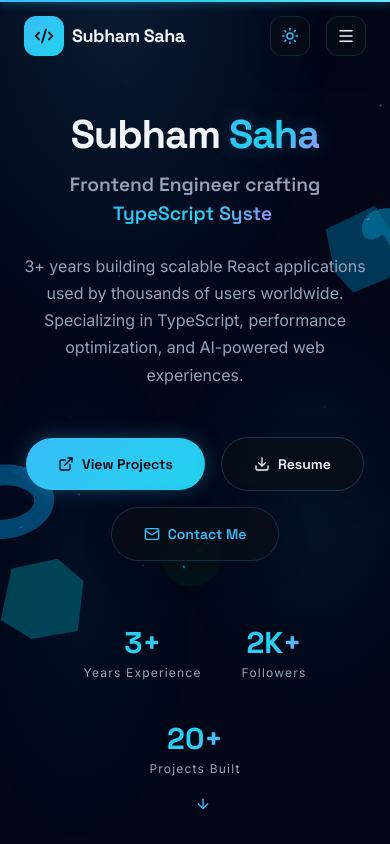
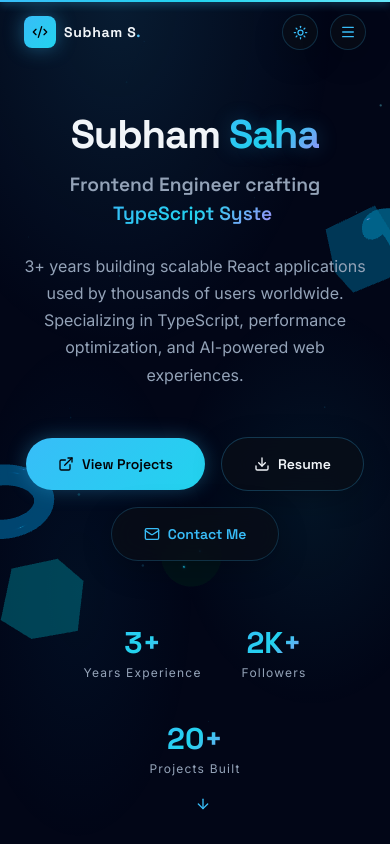
Before and after one commit to saha007subham/subham_portfolio, a React (Vite) app: page / in a window 390 px wide. Shown: the top 844 px of the page. Built offline with nearby package versions, Linux system fonts and the light colour scheme.

Commit message:
fixed navbar

```diff
--- a/src/components/Navbar.jsx
+++ b/src/components/Navbar.jsx
@@ -20,7 +20,7 @@ function Tooltip({ text, children, isDark }) {
             animate={{ opacity: 1, y: 0, scale: 1 }}
             exit={{ opacity: 0, y: 8, scale: 0.95 }}
             transition={{ duration: 0.2 }}
-            className="absolute bottom-full left-1/2 -translate-x-1/2 mb-3 px-3 py-2 rounded-lg whitespace-nowrap text-xs font-medium pointer-events-none z-50 font-space"
+            className="absolute bottom-full left-1/2 -translate-x-1/2 mb-3 px-3 py-2 rounded-lg whitespace-nowrap text-xs font-medium pointer-events-none z-50"
             style={{
               background: isDark
                 ? "rgba(15,23,42,0.95)"
@@ -53,191 +53,193 @@ const links = [
 export default function Navbar({ isDark, toggleTheme }) {
   const [scrolled, setScrolled] = useState(false);
   const [mobileOpen, setMobileOpen] = useState(false);
-  const [activeSection, setActiveSection] = useState("");
 
   useEffect(() => {
-    const onScroll = () => {
-      setScrolled(window.scrollY > 40);
-
-      // Track active section for highlight
-      const scrollPos = window.scrollY + 200;
-      for (const link of links) {
-        const el = document.querySelector(link.href);
-        if (el) {
-          const top = el.offsetTop;
-          const height = el.offsetHeight;
-          if (scrollPos >= top && scrollPos < top + height) {
-            setActiveSection(link.href);
-            break;
-          }
-        }
-      }
-    };
+    const onScroll = () => setScrolled(window.scrollY > 40);
 
     window.addEventListener("scroll", onScroll);
+
     return () => window.removeEventListener("scroll", onScroll);
   }, []);
 
   const scrollTo = (href) => {
     setMobileOpen(false);
+
     const el = document.querySelector(href);
+
     if (el) {
       el.scrollIntoView({ behavior: "smooth" });
     }
   };
 
   return (
-    <header
-      className={`fixed top-0 left-0 right-0 z-50 transition-all duration-500 ${
-        scrolled
-          ? "py-3 md:py-4 glass-card border-b border-opacity-50"
-          : "py-4 md:py-6 bg-transparent border-transparent"
-      }`}
-      style={{
-        borderBottomColor: scrolled ? "var(--color-border)" : "transparent",
-      }}
-    >
-      <div className="max-w-6xl mx-auto px-6 flex items-center justify-between">
-        {/* Brand/Logo */}
+    <>
+      <motion.nav
+        initial={{ y: -80, opacity: 0 }}
+        animate={{ y: 0, opacity: 1 }}
+        transition={{ duration: 0.8, ease: [0.23, 1, 0.32, 1] }}
+        className="fixed top-0 left-0 right-0 z-[100] flex items-center justify-between px-6 md:px-10 h-16"
+        style={{
+          background: scrolled ? "rgba(2,4,8,0.85)" : "transparent",
+          backdropFilter: scrolled ? "blur(20px)" : "none",
+          borderBottom: scrolled ? "1px solid rgba(255,255,255,0.06)" : "none",
+          transition:
+            "background 0.4s ease, backdrop-filter 0.4s ease, border-color 0.4s ease",
+        }}
+      >
         <button
           onClick={() => scrollTo("#hero")}
-          className="flex items-center gap-2 group cursor-pointer"
+          className="flex items-center gap-2 group"
+          data-cursor-hover
         >
-          <motion.div
-            whileHover={{ rotate: 360 }}
-            transition={{ duration: 0.8, ease: "easeInOut" }}
-            className="w-10 h-10 rounded-xl flex items-center justify-center"
+          <div
+            className="w-8 h-8 rounded-lg flex items-center justify-center"
             style={{
               background: "linear-gradient(135deg, #38bdf8, #22d3ee)",
-              boxShadow: scrolled
-                ? "0 0 15px rgba(56,189,248,0.2)"
-                : "none",
+              boxShadow: "0 0 20px rgba(56,189,248,0.4)",
             }}
           >
-            <Code2 size={20} className="text-black" />
-          </motion.div>
-          <span className="font-space font-bold text-lg tracking-tight hover:gradient-text transition-all duration-300">
-            Subham Saha
+            <Code2 size={16} className="text-black" />
+          </div>
+
+          <span
+            className="font-space font-bold text-sm tracking-wider"
+            style={{ color: "var(--color-text)" }}
+          >
+            Subham S<span className="gradient-text">.</span>
           </span>
         </button>
 
-        {/* Desktop Menu */}
-        <nav className="hidden md:flex items-center gap-8">
-          {links.map((link) => (
-            <button
+        <div className="hidden md:flex items-center gap-8">
+          {links.map((link, i) => (
+            <motion.button
               key={link.label}
               onClick={() => scrollTo(link.href)}
-              className="relative py-2 text-sm font-space font-semibold transition-colors duration-300 hover:text-[var(--color-primary)]"
+              initial={{ opacity: 0, y: -10 }}
+              animate={{ opacity: 1, y: 0 }}
+              transition={{ delay: 0.1 + i * 0.07 }}
+              className="text-sm font-medium transition-colors duration-200 section-label"
               style={{
-                color:
-                  activeSection === link.href
-                    ? "var(--color-primary)"
-                    : "var(--color-text)",
+                color: "var(--color-muted)",
+                letterSpacing: "0.05em",
+                fontSize: "0.8rem",
               }}
+              onMouseEnter={(e) =>
+                (e.currentTarget.style.color = "var(--color-primary)")
+              }
+              onMouseLeave={(e) =>
+                (e.currentTarget.style.color = "var(--color-muted)")
+              }
+              data-cursor-hover
             >
               {link.label}
-              {activeSection === link.href && (
-                <motion.span
-                  layoutId="activeUnderline"
-                  className="absolute bottom-0 left-0 right-0 h-[2px] rounded-full"
-                  style={{
-                    background:
-                      "linear-gradient(90deg, #38bdf8, #22d3ee)",
-                  }}
-                  transition={{ type: "spring", stiffness: 380, damping: 30 }}
-                />
-              )}
-            </button>
+            </motion.button>
           ))}
-        </nav>
+        </div>
 
-        {/* Action Controls */}
-        <div className="flex items-center gap-4">
-          <Tooltip text={isDark ? "Activate Light Mode" : "Activate Dark Mode"} isDark={isDark}>
+        <div className="flex items-center gap-3">
+          <Tooltip
+            text="Dark theme recommended for the best experience."
+            isDark={isDark}
+          >
             <motion.button
               onClick={toggleTheme}
-              whileHover={{ scale: 1.05 }}
-              whileTap={{ scale: 0.95 }}
-              className="p-2.5 rounded-xl glass-card flex items-center justify-center cursor-pointer border border-opacity-50 text-[var(--color-primary)]"
-              style={{ borderColor: "var(--color-border)" }}
+              whileHover={{ scale: 1.1 }}
+              whileTap={{ scale: 0.9 }}
+              className="w-9 h-9 rounded-full flex items-center justify-center glass-card"
+              data-cursor-hover
             >
-              <AnimatePresence mode="wait">
-                {isDark ? (
-                  <motion.div
-                    key="sun"
-                    initial={{ rotate: -90, opacity: 0 }}
-                    animate={{ rotate: 0, opacity: 1 }}
-                    exit={{ rotate: 90, opacity: 0 }}
-                    transition={{ duration: 0.2 }}
-                  >
-                    <Sun size={18} />
-                  </motion.div>
-                ) : (
-                  <motion.div
-                    key="moon"
-                    initial={{ rotate: 90, opacity: 0 }}
-                    animate={{ rotate: 0, opacity: 1 }}
-                    exit={{ rotate: -90, opacity: 0 }}
-                    transition={{ duration: 0.2 }}
-                  >
-                    <Moon size={18} />
-                  </motion.div>
-                )}
-              </AnimatePresence>
+              {isDark ? (
+                <Sun size={15} style={{ color: "var(--color-primary)" }} />
+              ) : (
+                <Moon size={15} style={{ color: "var(--color-primary)" }} />
+              )}
             </motion.button>
           </Tooltip>
 
-          {/* Mobile Hamburguer Toggle */}
-          <motion.button
+          <motion.a
+            href="#contact"
+            onClick={(e) => {
+              e.preventDefault();
+              scrollTo("#contact");
+            }}
+            whileHover={{ scale: 1.04 }}
+            whileTap={{ scale: 0.96 }}
+            className="hidden md:flex items-center gap-2 px-4 py-2 rounded-full text-xs font-semibold font-mono-custom tracking-wider magnetic-btn"
+            style={{
+              background: "linear-gradient(135deg, #38bdf8, #22d3ee)",
+              color: "#020408",
+              boxShadow: "0 0 20px rgba(56,189,248,0.3)",
+            }}
+            data-cursor-hover
+          >
+            Hire Me
+          </motion.a>
+
+          <button
             onClick={() => setMobileOpen(!mobileOpen)}
-            whileHover={{ scale: 1.05 }}
-            whileTap={{ scale: 0.95 }}
-            className="md:hidden p-2.5 rounded-xl glass-card flex items-center justify-center border border-opacity-50 text-[var(--color-text)]"
-            style={{ borderColor: "var(--color-border)" }}
+            className="md:hidden w-9 h-9 flex items-center justify-center rounded-full glass-card"
+            data-cursor-hover
           >
-            {mobileOpen ? <X size={18} /> : <Menu size={18} />}
-          </motion.button>
+            {mobileOpen ? (
+              <X size={16} style={{ color: "var(--color-primary)" }} />
+            ) : (
+              <Menu size={16} style={{ color: "var(--color-primary)" }} />
+            )}
+          </button>
         </div>
-      </div>
+      </motion.nav>
 
-      {/* Mobile Menu Panel */}
       <AnimatePresence>
         {mobileOpen && (
           <motion.div
-            initial={{ opacity: 0, height: 0 }}
-            animate={{ opacity: 1, height: "auto" }}
-            exit={{ opacity: 0, height: 0 }}
+            initial={{ opacity: 0, y: -20 }}
+            animate={{ opacity: 1, y: 0 }}
+            exit={{ opacity: 0, y: -20 }}
             transition={{ duration: 0.3 }}
-            className="md:hidden overflow-hidden glass-card mt-4 mx-6 rounded-2xl border border-opacity-50"
-            style={{ borderColor: "var(--color-border)" }}
+            className="fixed inset-0 z-[99] flex flex-col pt-20 px-6"
+            style={{
+              background: "rgba(2,4,8,0.97)",
+              backdropFilter: "blur(20px)",
+            }}
           >
-            <div className="px-6 py-8 flex flex-col gap-5">
-              {links.map((link) => (
-                <button
-                  key={link.label}
-                  onClick={() => scrollTo(link.href)}
-                  className="w-full text-left py-3 px-4 rounded-xl font-space font-semibold transition-all duration-300 flex items-center justify-between"
-                  style={{
-                    background:
-                      activeSection === link.href
-                        ? "rgba(56, 189, 248, 0.1)"
-                        : "transparent",
-                    color:
-                      activeSection === link.href
-                        ? "var(--color-primary)"
-                        : "var(--color-text)",
-                  }}
-                >
-                  {link.label}
-                  {activeSection === link.href && (
-                    <div className="w-1.5 h-1.5 rounded-full animate-glow-pulse" style={{ background: "#38bdf8" }} />
-                  )}
-                </button>
-              ))}
-            </div>
+            {links.map((link, i) => (
+              <motion.button
+                key={link.label}
+                initial={{ opacity: 0, x: -20 }}
+                animate={{ opacity: 1, x: 0 }}
+                transition={{ delay: i * 0.07 }}
+                onClick={() => scrollTo(link.href)}
+                className="py-5 text-left text-2xl font-space font-semibold border-b"
+                style={{
+                  borderColor: "var(--color-border)",
+                  color: "var(--color-text)",
+                }}
+              >
+                {link.label}
+              </motion.button>
+            ))}
+
+            <motion.a
+              href="#contact"
+              onClick={(e) => {
+                e.preventDefault();
+                scrollTo("#contact");
+              }}
+              initial={{ opacity: 0 }}
+              animate={{ opacity: 1 }}
+              transition={{ delay: 0.4 }}
+              className="mt-8 py-4 rounded-full text-center text-lg font-semibold"
+              style={{
+                background: "linear-gradient(135deg, #38bdf8, #22d3ee)",
+                color: "#020408",
+              }}
+            >
+              Hire Me
+            </motion.a>
           </motion.div>
         )}
       </AnimatePresence>
-    </header>
+    </>
   );
 }
```
